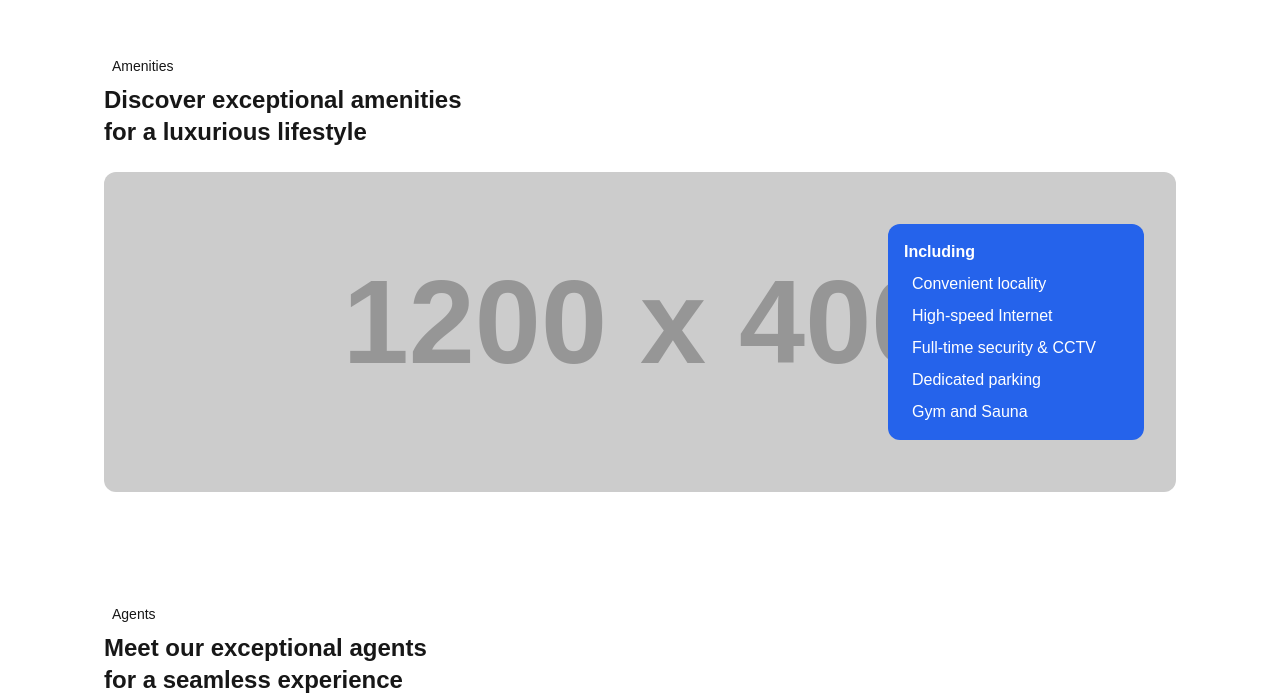
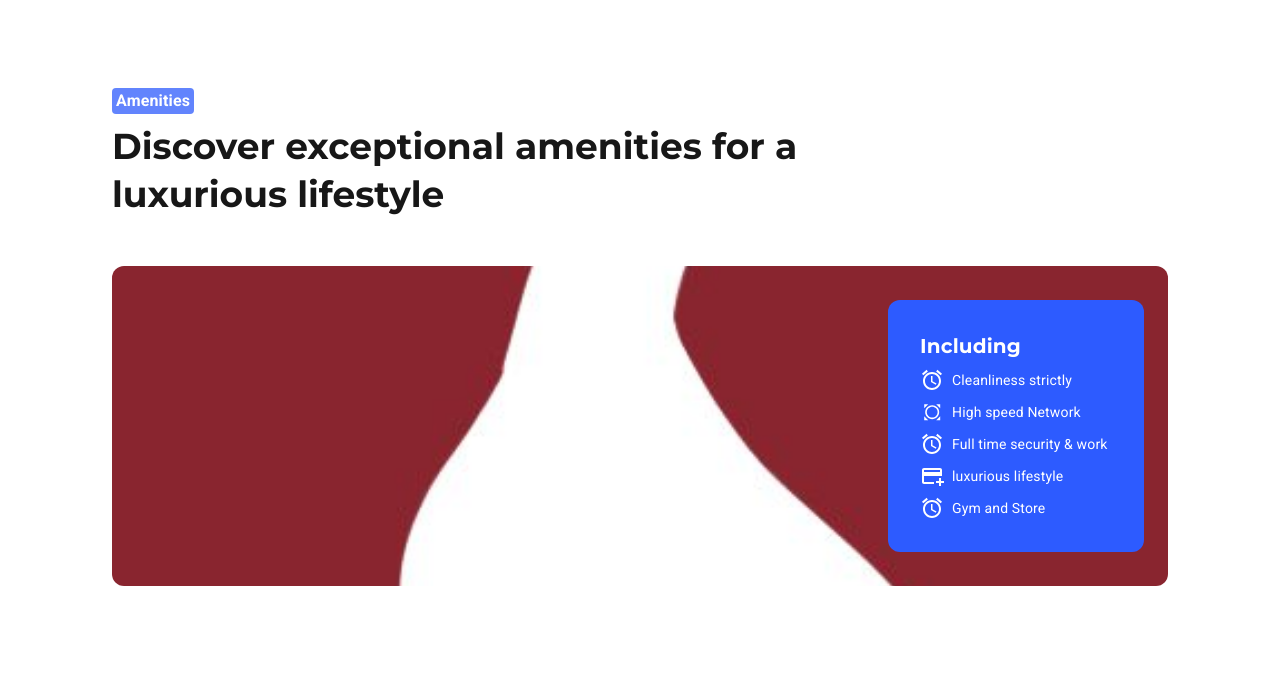
Before and after one commit to Yuki-kykyky/layout-demos, a Next.js app: page /about in a window 1280 px wide. Shown: the part 1672-2367 px from the top of the page. Built offline with nearby package versions, Linux system fonts and the light colour scheme.

Commit message:
feat: update amentities

```diff
--- a/app/common/section/random-const.ts
+++ b/app/common/section/random-const.ts
@@ -61,6 +61,7 @@ export const getRandomTitle = () => {
   return getRandom(TitleSet);
 };
 
+
 export const NameSet = [
   "Ava Doe",
   "Jane Smith",
--- a/app/common/section/random-groups.tsx
+++ b/app/common/section/random-groups.tsx
@@ -11,6 +11,26 @@ import {
   getRandomTitle,
 } from "./random-const";
 import React from "react";
+import {
+  AccessAlarm,
+  AccountCircle,
+  AddCard,
+  AllOut,
+  Analytics,
+} from "@mui/icons-material";
+
+export const getRandomIcon = () => {
+  const IconSet = [
+    <AccessAlarm key={"accessAlarm"} />,
+    <AccountCircle key={"accountCircle"} />,
+    <AddCard key={"addCard"} />,
+    <AllOut key={"allOut"} />,
+    <Analytics key={"analytic"} />,
+  ];
+  const randomIndex = Math.floor(Math.random() * 5);
+
+  return IconSet[randomIndex];
+};
 
 export const getRandomAvatarInfo = () => {
   const avatar = getRandomImage();
--- a/app/components/screen-to-code/components/v2/amenities-section.tsx
+++ b/app/components/screen-to-code/components/v2/amenities-section.tsx
@@ -1,49 +1,69 @@
 import React from "react";
+import { Box, Container, Stack, Typography } from "@mui/material";
+import { WoopBadge } from "@/app/common/woop-ui";
+import { amenitiesSectionMatchProps } from "../../reference/v2/match-props";
 
 export const AmenitiesSection = () => {
-	return <section className="container mx-auto px-4 py-8 mb-12">
-		<div className="flex items-center mb-2">
-			<i className="fas fa-star text-blue-500 mr-2"></i>
-			<span className="text-sm">Amenities</span>
-		</div>
-		<h2 className="text-2xl font-bold mb-6">
-			Discover exceptional amenities
-			<br/>
-			for a luxurious lifestyle
-		</h2>
+  const { eyebrowBadge, title, image, including } = amenitiesSectionMatchProps;
 
-		<div className="relative">
-			<img
-				src="https://placehold.co/1200x400/png?text=Luxury+Home+With+Pool"
-				alt="Luxury modern home with infinity pool and spacious living area"
-				className="w-full h-80 object-cover rounded-xl"
-			/>
+  return (
+    <Container maxWidth="lg">
+      <Box py={8} mb={12}>
+        <Stack direction="row" alignItems="center" mb={1}>
+          <WoopBadge
+            content={eyebrowBadge.content}
+            size={eyebrowBadge.size}
+            color={eyebrowBadge.color}
+            textColor={eyebrowBadge.textColor}
+          />
+        </Stack>
 
-			<div className="absolute right-8 top-1/2 -translate-y-1/2 bg-blue-600 text-white p-4 rounded-xl w-64">
-				<div className="font-bold mb-2">Including</div>
-				<ul className="space-y-2">
-					<li className="flex items-center">
-						<i className="fas fa-check-circle mr-2"></i>
-						<span>Convenient locality</span>
-					</li>
-					<li className="flex items-center">
-						<i className="fas fa-check-circle mr-2"></i>
-						<span>High-speed Internet</span>
-					</li>
-					<li className="flex items-center">
-						<i className="fas fa-check-circle mr-2"></i>
-						<span>Full-time security & CCTV</span>
-					</li>
-					<li className="flex items-center">
-						<i className="fas fa-check-circle mr-2"></i>
-						<span>Dedicated parking</span>
-					</li>
-					<li className="flex items-center">
-						<i className="fas fa-check-circle mr-2"></i>
-						<span>Gym and Sauna</span>
-					</li>
-				</ul>
-			</div>
-		</div>
-	</section>;
-}
+        <Typography variant={title.variant} mb={6} sx={{ width: "70%" }}>
+          {title.content}
+        </Typography>
+
+        <Box position="relative">
+          <Box
+            component="img"
+            src={image}
+            alt="Luxury modern home with infinity pool and spacious living area"
+            sx={{
+              width: "100%",
+              height: 320,
+              objectFit: "cover",
+              borderRadius: 3,
+            }}
+          />
+
+          <Box
+            sx={{
+              position: "absolute",
+              right: 24,
+              top: "50%",
+              transform: "translateY(-50%)",
+              bgcolor: "primary.main",
+              color: "white",
+              p: 4,
+              borderRadius: 3,
+              width: 256,
+            }}
+          >
+            <Typography variant="subtitle2" fontWeight="bold" mb={1}>
+              Including
+            </Typography>
+            <Stack spacing={1}>
+              {including.map((item, index) => (
+                <Stack key={index} direction="row" alignItems="center">
+                  {item.icon}
+                  <Typography variant="body2" ml={1}>
+                    {item.content}
+                  </Typography>
+                </Stack>
+              ))}
+            </Stack>
+          </Box>
+        </Box>
+      </Box>
+    </Container>
+  );
+};
--- a/app/components/screen-to-code/reference/v2/match-props.ts
+++ b/app/components/screen-to-code/reference/v2/match-props.ts
@@ -5,7 +5,10 @@ import {
   getRandomTitle,
 } from "@/app/common/section/random-const";
 import { BtnType } from "@/app/common/woop-ui";
-import { getVerticalCardGroups } from "@/app/common/section/random-groups";
+import {
+  getRandomIcon,
+  getVerticalCardGroups,
+} from "@/app/common/section/random-groups";
 import { ColorPalette } from "@/app/common/styles/color-palette";
 
 export const propertiesSectionMatchProps = {
@@ -120,3 +123,39 @@ export const aboutBannerMatchProps = {
     { label: "Happy Clients", rate: "86%" },
   ],
 };
+
+export const amenitiesSectionMatchProps = {
+  eyebrowBadge: {
+    content: "Amenities",
+    size: "M" as const,
+    color: ColorPalette.AccentViolet.accent1Secondary,
+    textColor: ColorPalette.Greyscale.white,
+  },
+  title: {
+    variant: "h3" as Variant,
+    content: "Discover exceptional amenities for a luxurious lifestyle",
+  },
+  image: getRandomImage(),
+  including: [
+    {
+      icon: getRandomIcon(),
+      content: "Cleanliness strictly",
+    },
+    {
+      icon: getRandomIcon(),
+      content: "High speed Network",
+    },
+    {
+      icon: getRandomIcon(),
+      content: "Full time security & work",
+    },
+    {
+      icon: getRandomIcon(),
+      content: "luxurious lifestyle",
+    },
+    {
+      icon: getRandomIcon(),
+      content: "Gym and Store",
+    },
+  ],
+};
--- a/app/theme.ts
+++ b/app/theme.ts
@@ -84,7 +84,7 @@ const lightTheme = createTheme({
       fontFamily: "Montserrat, sans-serif",
       fontSize: "36px",
       lineHeight: "48px",
-      fontWeight: 600,
+      fontWeight: 700,
     },
     h6: {
       fontFamily: "Montserrat, sans-serif",
```
